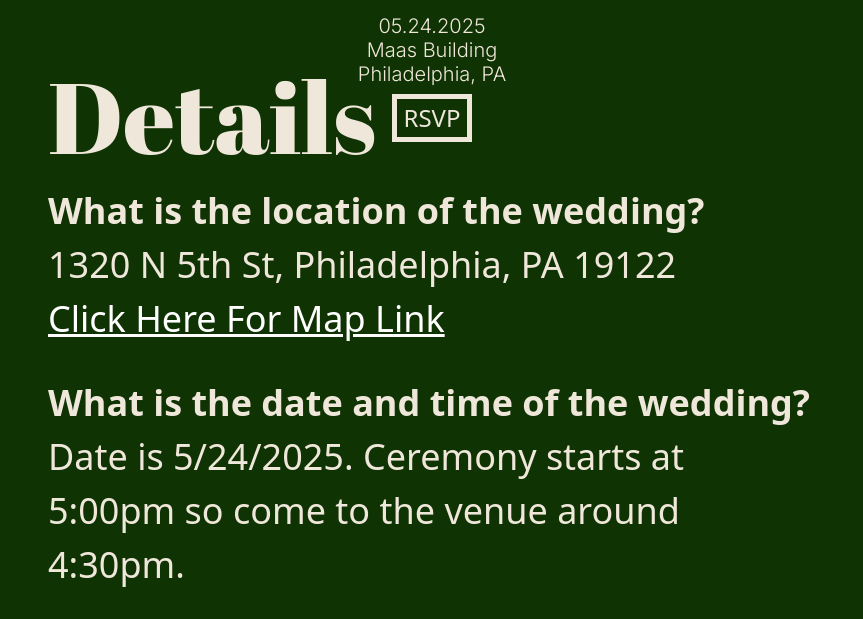
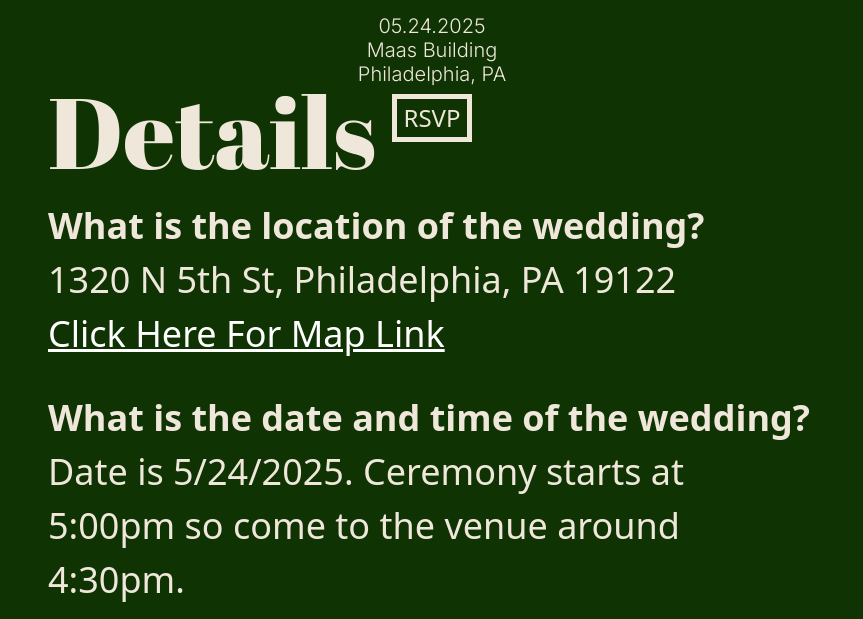
Before and after one commit to brociolol/weddingwebsite, a plain HTML site: page index.html in a window 1280 px wide. Shown: the part 759-1378 px from the top of the page, without its empty margins (208-1071 px from the left). Drawn offline with nearby package versions, Linux system fonts and the light colour scheme.

Commit message:
Update index.html

```diff
--- a/index.html
+++ b/index.html
@@ -118,7 +118,7 @@
         </div> -->
     </div>
     </header>
-    <main class="d-flex flex-column align-items-center justify-content-evenly" style="margin-top:15px">
+    <main class="d-flex flex-column align-items-center justify-content-evenly" style="margin-top:30px">
       <div id="details">
         <h2>Details</h2>
         <div class="qanda">
```
